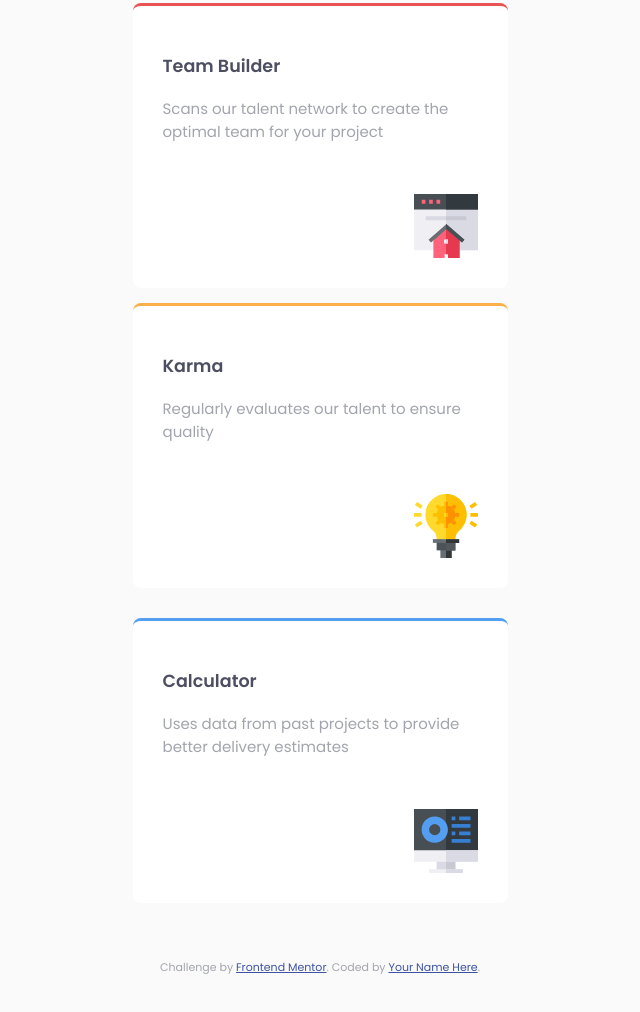
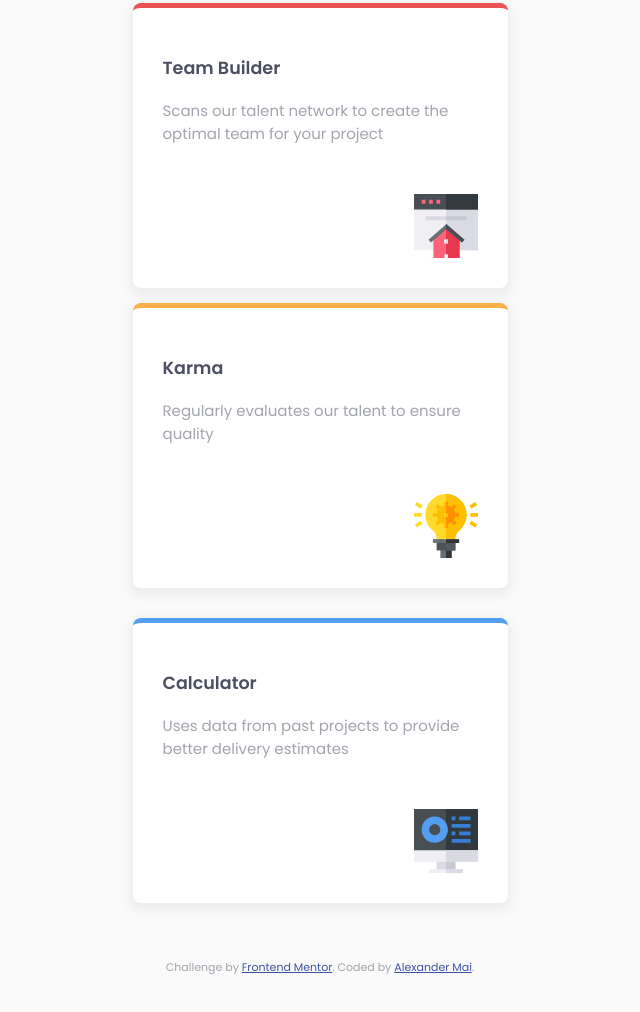
Before and after one commit to alexmai2k/Four-card-feature-section, a plain HTML site: page index.html in a window 1280 px wide. Shown: the part 608-1620 px from the top of the page, without its empty margins (320-960 px from the left). Drawn offline with Linux system fonts and the light colour scheme.

Commit message:
minor css adjustment

```diff
--- a/css/styles.css
+++ b/css/styles.css
@@ -46,33 +46,34 @@ h1, h2, h3, h4, h5, h6 {
   background-color: white;
   padding: 30px;
   margin: 15px 0;
-  border-top: 3px solid;
+  border-top: 5px solid;
+  border-color: hsl(229, 6%, 66%);
   border-radius: 8px;
   min-height: 285px;
-  box-shadow:5px solid grey;
   -webkit-box-sizing: border-box;
   box-sizing: border-box;
   text-align: left;
+  box-shadow: 0px 4px 8px 4px hsla(229, 6%, 66%, .15);
 }
 
 .supervisor {
-  border-color: hsl(180, 62%, 55%);
+  border-top-color: hsl(180, 62%, 55%);
   background: url('../images/icon-supervisor.svg') calc(100% - 30px) calc(100% - 30px) no-repeat, white;
   float: left;
 }
 
 .team-builder {
-  border-color: hsl(0, 78%, 62%);
+  border-top-color: hsl(0, 78%, 62%);
   background: url('../images/icon-team-builder.svg') calc(100% - 30px) calc(100% - 30px) no-repeat, white;
 }
 
 .karma {
-  border-color: hsl(34, 97%, 64%);
+  border-top-color: hsl(34, 97%, 64%);
   background: url('../images/icon-karma.svg') calc(100% - 30px) calc(100% - 30px) no-repeat, white;
 }
 
 .calculator {
-  border-color: hsl(212, 86%, 64%);
+  border-top-color: hsl(212, 86%, 64%);
   background: url('../images/icon-calculator.svg') calc(100% - 30px) calc(100% - 30px) no-repeat, white;
   float: right;
 }
--- a/index.html
+++ b/index.html
@@ -41,7 +41,7 @@
     <footer>
       <p class="attribution">
         Challenge by <a href="https://www.frontendmentor.io?ref=challenge" target="_blank">Frontend Mentor</a>.
-        Coded by <a href="#">Your Name Here</a>.
+        Coded by <a href="#">Alexander Mai</a>.
       </p>
     </footer>
   </div>
```
